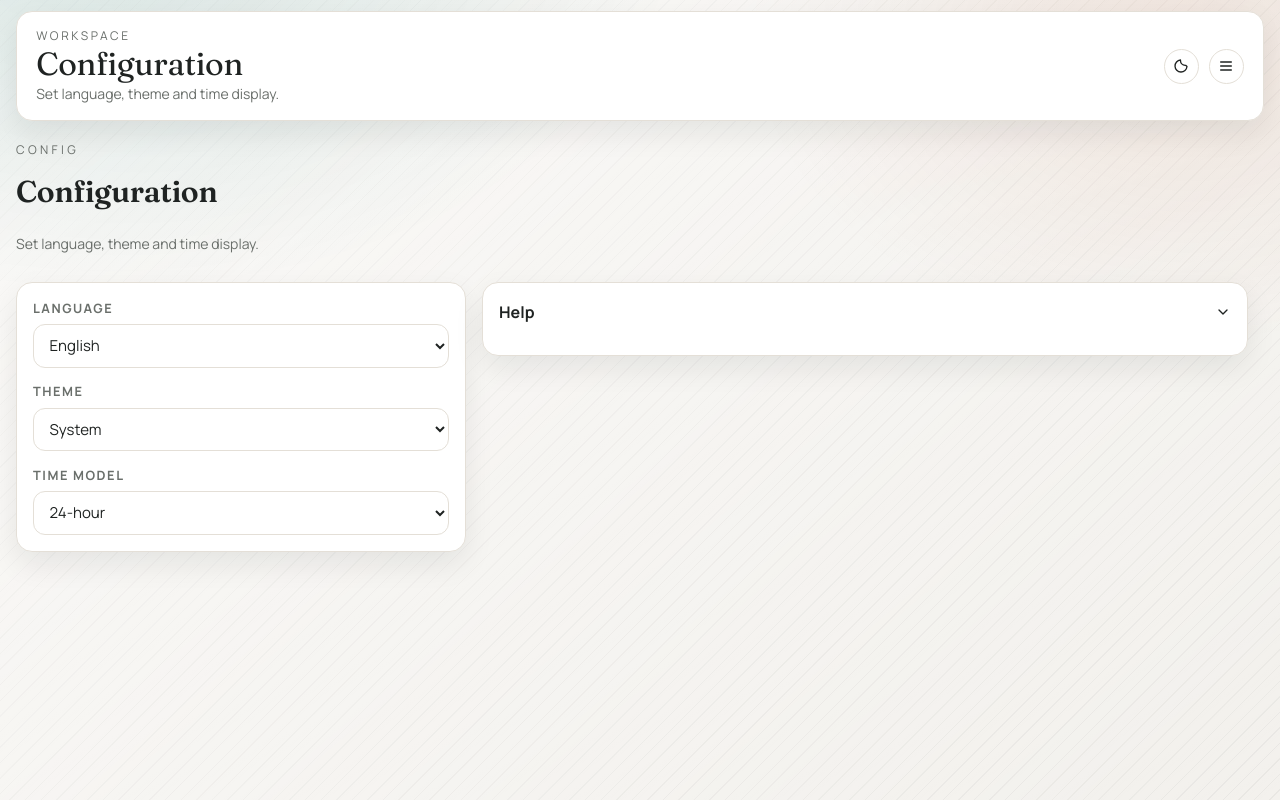
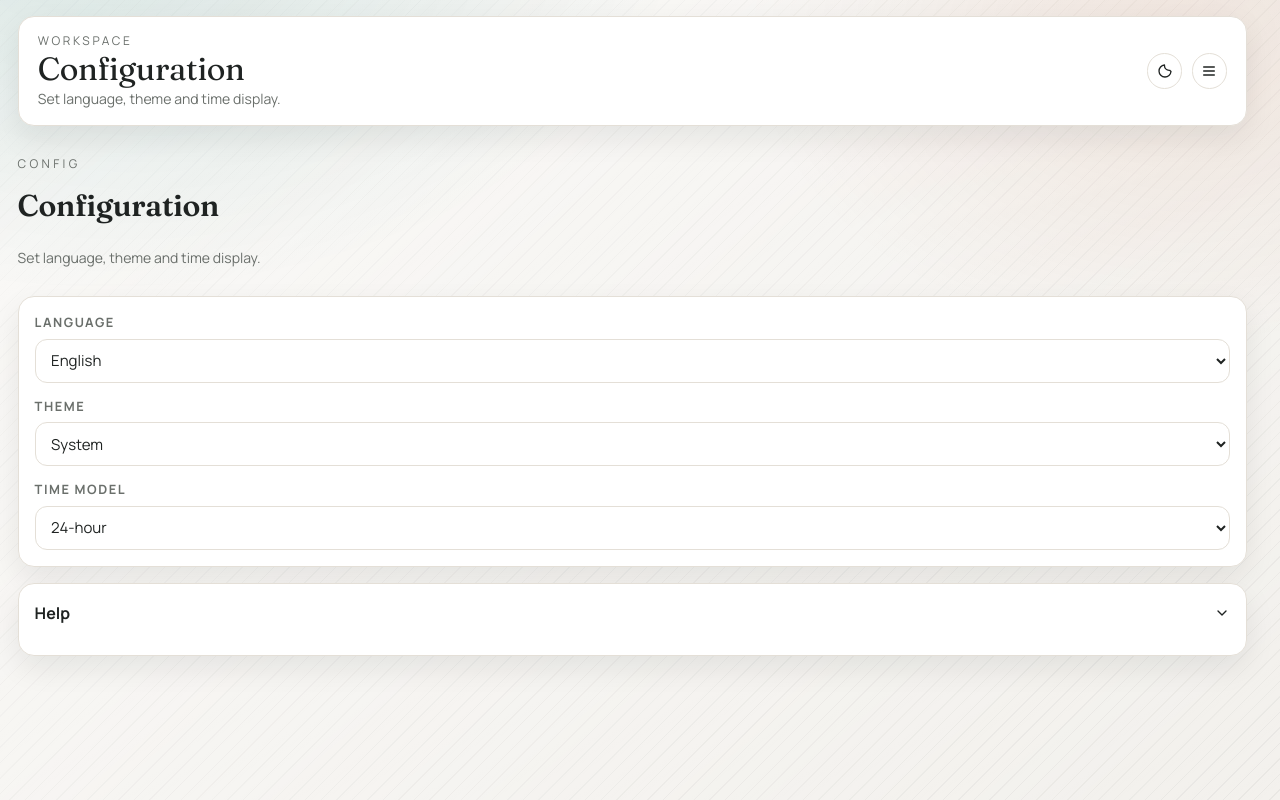
Before and after one commit to brxic/tododolix-app, an Angular app: page /config in a window 1280 px wide. Built offline with nearby package versions, Linux system fonts and the light colour scheme; a web font is replaced by a local one.

Commit message:
quick input change and minor appearance improvements

```diff
--- a/src-desktop/app/app.component.html
+++ b/src-desktop/app/app.component.html
@@ -27,7 +27,7 @@
       </div>
     </header>
 
-    <section class="desktop-content">
+    <section class="desktop-content" (click)="closeMenuOnEmptyContentClick($event)">
       <router-outlet></router-outlet>
       <app-todo *ngIf="isNotStartPage"></app-todo>
     </section>
--- a/src-desktop/app/app.component.ts
+++ b/src-desktop/app/app.component.ts
@@ -68,4 +68,13 @@ export class AppComponent {
   toggleMenu(): void {
     this.isMenuCollapsed = !this.isMenuCollapsed;
   }
+
+  closeMenuOnEmptyContentClick(event: MouseEvent): void {
+    if (this.isMenuCollapsed) {
+      return;
+    }
+    if (event.target === event.currentTarget) {
+      this.isMenuCollapsed = true;
+    }
+  }
 }
--- a/src-desktop/app/todo/todo.component.ts
+++ b/src-desktop/app/todo/todo.component.ts
@@ -189,6 +189,12 @@ export class TodoComponent implements OnInit, OnDestroy {
     if (/\b(tomorrow|morgen)\b/i.test(working)) {
       this.formTodo.date = this.isoDate(1);
       working = working.replace(/\b(tomorrow|morgen)\b/gi, ' ');
+    }
+
+    const weekdayMatch = this.parseNextWeekday(working);
+    if (weekdayMatch) {
+      this.formTodo.date = this.isoDate(weekdayMatch.offsetDays);
+      working = working.replace(weekdayMatch.matched, ' ');
     }
 
     if (working.includes('!!')) {
@@ -392,6 +398,40 @@ export class TodoComponent implements OnInit, OnDestroy {
     return `${String(hh).padStart(2, '0')}:${String(mm).padStart(2, '0')}`;
   }
 
+  private parseNextWeekday(input: string): { offsetDays: number; matched: string } | null {
+    const weekdayPatterns: Array<{ regex: RegExp; day: number }> = [
+      { regex: /\b(monday|montag|mon|mo)\b/i, day: 1 },
+      { regex: /\b(tuesday|dienstag|tue|tues|di)\b/i, day: 2 },
+      { regex: /\b(wednesday|mittwoch|wed|mi)\b/i, day: 3 },
+      { regex: /\b(thursday|donnerstag|thu|thur|thurs|do)\b/i, day: 4 },
+      { regex: /\b(friday|freitag|fri|fr)\b/i, day: 5 },
+      { regex: /\b(saturday|samstag|sat|sa)\b/i, day: 6 },
+      { regex: /\b(sunday|sonntag|sun|so)\b/i, day: 0 }
+    ];
+
+    for (const entry of weekdayPatterns) {
+      const match = input.match(entry.regex);
+      if (!match?.[0]) {
+        continue;
+      }
+      return {
+        offsetDays: this.nextWeekdayOffset(entry.day),
+        matched: match[0]
+      };
+    }
+
+    return null;
+  }
+
+  private nextWeekdayOffset(targetDay: number): number {
+    const currentDay = new Date().getDay();
+    let offset = (targetDay - currentDay + 7) % 7;
+    if (offset === 0) {
+      offset = 7;
+    }
+    return offset;
+  }
+
   private matchesFilters(todo: Todo): boolean {
     if (this.priorityFilter !== 'all' && todo.priority !== this.priorityFilter) {
       return false;
--- a/src-desktop/styles.css
+++ b/src-desktop/styles.css
@@ -18,6 +18,8 @@
     --card-blue: #e6edf7;
     --shadow-soft: 0 12px 30px rgba(18, 24, 24, 0.08);
     --shadow-lift: 0 20px 45px rgba(18, 24, 24, 0.14);
+    --motion-smooth: cubic-bezier(0.22, 1, 0.36, 1);
+    --motion-soft: cubic-bezier(0.25, 0.9, 0.32, 1);
     color-scheme: light;
   }
 
@@ -171,7 +173,7 @@
 
   .mobile-content {
     padding-bottom: 2rem;
-    animation: fade-in 220ms ease;
+    animation: fade-in 300ms var(--motion-soft);
   }
 
   .drawer-brand-mark {
@@ -222,7 +224,7 @@
     border-radius: 18px;
     display: grid;
     gap: 0.75rem;
-    animation: rise-in 280ms cubic-bezier(0.2, 0.9, 0.2, 1);
+    animation: rise-in 420ms var(--motion-soft);
     transform-origin: center bottom;
   }
 
@@ -271,7 +273,7 @@
   .form-overlay {
     background-color: rgba(0, 0, 0, 0);
     backdrop-filter: blur(0);
-    transition: background-color 220ms ease, backdrop-filter 220ms ease;
+    transition: background-color 300ms var(--motion-smooth), backdrop-filter 300ms var(--motion-smooth);
   }
 
   .form-overlay-active {
@@ -285,7 +287,7 @@
     overflow: auto;
     transform: translateY(16px) scale(0.985);
     opacity: 0;
-    transition: transform 240ms cubic-bezier(0.2, 0.9, 0.2, 1), opacity 200ms ease;
+    transition: transform 360ms var(--motion-smooth), opacity 280ms var(--motion-soft);
     will-change: transform, opacity;
   }
 
@@ -297,7 +299,7 @@
   .confirm-dialog {
     transform: translateY(10px) scale(0.96);
     opacity: 0;
-    transition: transform 220ms cubic-bezier(0.2, 0.9, 0.2, 1), opacity 180ms ease;
+    transition: transform 320ms var(--motion-smooth), opacity 240ms var(--motion-soft);
   }
 
   .confirm-dialog-active {
@@ -322,7 +324,7 @@
     opacity: 0;
     overflow: hidden;
     transform: translateY(-6px);
-    transition: max-height 220ms ease, opacity 180ms ease, transform 200ms ease;
+    transition: max-height 320ms var(--motion-soft), opacity 260ms var(--motion-soft), transform 300ms var(--motion-smooth);
   }
 
   .filter-panel-open {
@@ -408,7 +410,7 @@
     height: 1.7rem;
     border-radius: 999px;
     border: 2px solid transparent;
-    transition: transform 160ms ease;
+    transition: transform 220ms var(--motion-soft), background-color 220ms var(--motion-soft), border-color 220ms var(--motion-soft);
   }
 
   .color-pick-active {
@@ -491,7 +493,7 @@
     max-height: 0;
     opacity: 0;
     transform: translateY(-4px);
-    transition: max-height 280ms ease, opacity 200ms ease, transform 220ms ease;
+    transition: max-height 360ms var(--motion-soft), opacity 280ms var(--motion-soft), transform 320ms var(--motion-smooth);
   }
 
   .help-open {
@@ -549,7 +551,7 @@
     border: 1px solid transparent;
     font-weight: 700;
     font-size: 0.9rem;
-    transition: transform 180ms ease, box-shadow 180ms ease, background-color 180ms ease, color 180ms ease, border-color 180ms ease;
+    transition: transform 240ms var(--motion-soft), box-shadow 260ms var(--motion-soft), background-color 220ms var(--motion-soft), color 220ms var(--motion-soft), border-color 220ms var(--motion-soft);
   }
 
   .btn-primary {
@@ -596,7 +598,7 @@
     border-radius: 999px;
     border: 1px solid var(--border);
     background-color: var(--surface);
-    transition: transform 160ms ease, background-color 160ms ease, border-color 160ms ease;
+    transition: transform 220ms var(--motion-soft), background-color 220ms var(--motion-soft), border-color 220ms var(--motion-soft), box-shadow 220ms var(--motion-soft);
   }
 
   .icon-btn:hover {
@@ -612,7 +614,7 @@
     background-color: var(--surface);
     color: var(--text);
     font-size: 0.94rem;
-    transition: border-color 150ms ease, box-shadow 150ms ease;
+    transition: border-color 210ms var(--motion-soft), box-shadow 210ms var(--motion-soft), background-color 210ms var(--motion-soft);
   }
 
   .input:focus {
@@ -625,7 +627,7 @@
     border-radius: 18px;
     border: 1px solid var(--border);
     box-shadow: var(--shadow-soft);
-    transition: transform 200ms ease, box-shadow 200ms ease;
+    transition: transform 280ms var(--motion-soft), box-shadow 300ms var(--motion-soft), border-color 220ms var(--motion-soft);
   }
 
   .todo-card:hover {
@@ -680,7 +682,7 @@
     border: 1px solid var(--border);
     background-color: var(--surface);
     position: relative;
-    transition: background-color 180ms ease, border-color 180ms ease;
+    transition: background-color 240ms var(--motion-soft), border-color 240ms var(--motion-soft);
   }
 
   .theme-toggle span {
@@ -691,7 +693,7 @@
     height: 22px;
     border-radius: 999px;
     background-color: var(--accent);
-    transition: transform 180ms ease, background-color 180ms ease;
+    transition: transform 260ms var(--motion-smooth), background-color 240ms var(--motion-soft);
   }
 
   .theme-toggle-dark {
@@ -781,27 +783,25 @@
 /* Desktop-specific layout overrides */
 @layer components {
   .desktop-shell {
-    --desktop-header-h: 96px;
     min-height: 100vh;
-    width: min(100%, 1560px);
-    margin: 0 auto;
-    padding: 1rem;
+    width: 100%;
+    padding: 1rem 1.1rem;
     display: grid;
-    grid-template-columns: minmax(0, 1fr) 280px;
-    gap: 1rem;
-    transition: grid-template-columns 240ms ease;
+    grid-template-columns: minmax(0, 1fr) minmax(0, 300px);
+    gap: 0.95rem;
+    transition: grid-template-columns 340ms var(--motion-smooth);
   }
 
   .desktop-sidebar {
     position: sticky;
-    top: calc(var(--desktop-header-h) + 1.75rem);
-    height: calc(100vh - var(--desktop-header-h) - 2rem);
+    top: 1rem;
+    height: calc(100vh - 2rem);
     padding: 1rem;
     display: grid;
     grid-template-rows: auto auto 1fr auto;
     gap: 1rem;
     align-content: start;
-    transition: opacity 200ms ease, transform 220ms ease, padding 220ms ease, border-color 220ms ease;
+    transition: opacity 260ms var(--motion-soft), transform 340ms var(--motion-smooth), padding 320ms var(--motion-soft), border-color 260ms var(--motion-soft);
     overflow: hidden;
   }
 
@@ -855,18 +855,17 @@
 
   .desktop-main {
     min-width: 0;
+    min-height: calc(100vh - 2rem);
     display: grid;
+    grid-template-rows: auto minmax(0, 1fr);
     gap: 1rem;
-    align-content: start;
-    padding-top: calc(var(--desktop-header-h) + 0.95rem);
   }
 
   .desktop-header {
-    position: fixed;
-    top: 0.7rem;
-    left: 1rem;
-    right: 1rem;
-    z-index: 70;
+    position: sticky;
+    top: 1rem;
+    z-index: 40;
+    width: 100%;
     padding: 1rem 1.2rem;
     display: flex;
     justify-content: space-between;
@@ -907,8 +906,11 @@
   }
 
   .desktop-content {
+    width: 100%;
     min-width: 0;
+    min-height: 0;
     display: grid;
+    align-content: start;
     gap: 0.9rem;
   }
 
@@ -935,7 +937,8 @@
   }
 
   .archive-list {
-    grid-template-columns: repeat(auto-fill, minmax(360px, 1fr));
+    width: 100%;
+    grid-template-columns: minmax(0, 1fr);
     gap: 0.85rem;
   }
 
@@ -944,7 +947,8 @@
   }
 
   .guide-page {
-    grid-template-columns: minmax(360px, 450px) minmax(0, 1fr);
+    width: 100%;
+    grid-template-columns: minmax(0, 1fr);
     align-items: start;
     gap: 1rem;
   }
@@ -953,6 +957,16 @@
   .guide-page > h2,
   .guide-page > p.text-sm {
     grid-column: 1 / -1;
+  }
+
+  .guide-card,
+  .archive-card,
+  .archive-head,
+  .todo-mobile-page,
+  .archive-page,
+  .filter-wrap,
+  .filter-panel {
+    width: 100%;
   }
 
   .guide-page > article:last-child {
--- a/src-mobile/app/todo/todo.component.ts
+++ b/src-mobile/app/todo/todo.component.ts
@@ -189,6 +189,12 @@ export class TodoComponent implements OnInit, OnDestroy {
     if (/\b(tomorrow|morgen)\b/i.test(working)) {
       this.formTodo.date = this.isoDate(1);
       working = working.replace(/\b(tomorrow|morgen)\b/gi, ' ');
+    }
+
+    const weekdayMatch = this.parseNextWeekday(working);
+    if (weekdayMatch) {
+      this.formTodo.date = this.isoDate(weekdayMatch.offsetDays);
+      working = working.replace(weekdayMatch.matched, ' ');
     }
 
     if (working.includes('!!')) {
@@ -392,6 +398,40 @@ export class TodoComponent implements OnInit, OnDestroy {
     return `${String(hh).padStart(2, '0')}:${String(mm).padStart(2, '0')}`;
   }
 
+  private parseNextWeekday(input: string): { offsetDays: number; matched: string } | null {
+    const weekdayPatterns: Array<{ regex: RegExp; day: number }> = [
+      { regex: /\b(monday|montag|mon|mo)\b/i, day: 1 },
+      { regex: /\b(tuesday|dienstag|tue|tues|di)\b/i, day: 2 },
+      { regex: /\b(wednesday|mittwoch|wed|mi)\b/i, day: 3 },
+      { regex: /\b(thursday|donnerstag|thu|thur|thurs|do)\b/i, day: 4 },
+      { regex: /\b(friday|freitag|fri|fr)\b/i, day: 5 },
+      { regex: /\b(saturday|samstag|sat|sa)\b/i, day: 6 },
+      { regex: /\b(sunday|sonntag|sun|so)\b/i, day: 0 }
+    ];
+
+    for (const entry of weekdayPatterns) {
+      const match = input.match(entry.regex);
+      if (!match?.[0]) {
+        continue;
+      }
+      return {
+        offsetDays: this.nextWeekdayOffset(entry.day),
+        matched: match[0]
+      };
+    }
+
+    return null;
+  }
+
+  private nextWeekdayOffset(targetDay: number): number {
+    const currentDay = new Date().getDay();
+    let offset = (targetDay - currentDay + 7) % 7;
+    if (offset === 0) {
+      offset = 7;
+    }
+    return offset;
+  }
+
   private matchesFilters(todo: Todo): boolean {
     if (this.priorityFilter !== 'all' && todo.priority !== this.priorityFilter) {
       return false;
```
